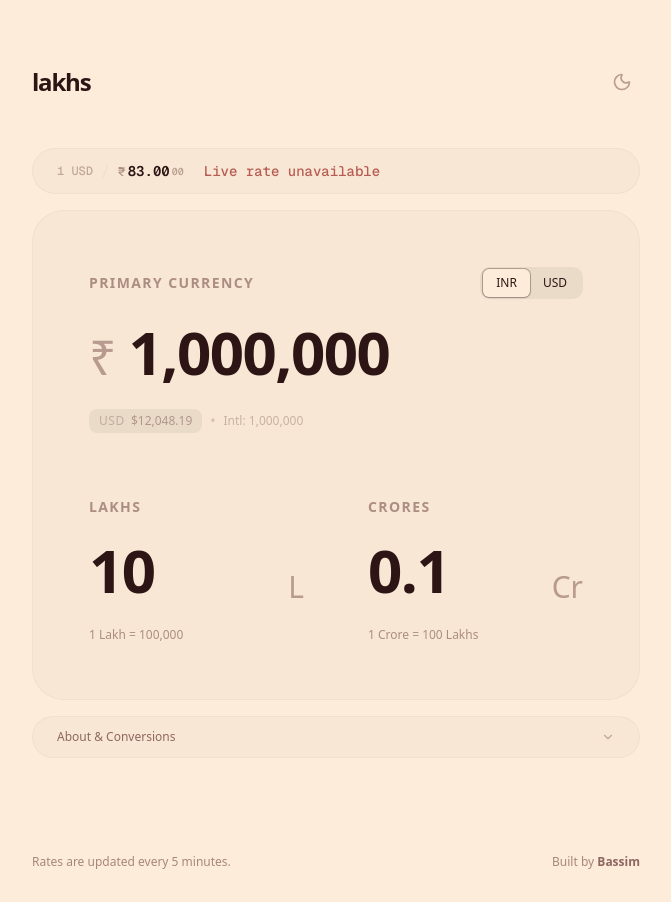
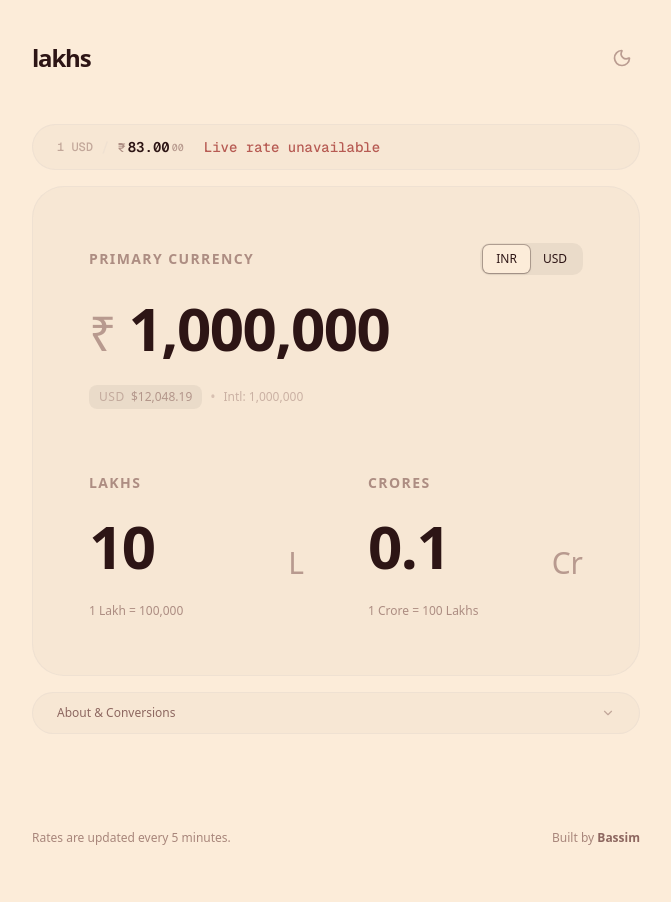
Before and after one commit to AVGVSTVS96/lakhs, a Next.js app: page / in a window 1280 px wide. Shown: the whole page, without its empty margins (304-975 px from the left). After the commit the page ends 878 px from the top, so only its background shows below. Built offline with nearby package versions, Linux system fonts and the light colour scheme; no server answers.

Commit message:
feat: improve header spacing

```diff
--- a/src/app/page.tsx
+++ b/src/app/page.tsx
@@ -13,7 +13,7 @@ export default async function Home() {
   const initialRate = await getExchangeRate()
 
   return (
-    <main className="mx-auto flex max-w-2xl w-full flex-col px-4 py-8 sm:px-8 sm:py-16" role="main">
+    <main className="mx-auto flex max-w-2xl w-full flex-col px-4 pt-10 pb-8 sm:px-8 sm:pb-16" role="main">
       <header className="flex items-center justify-between mb-12">
           {/* Visually hidden H1 for SEO and screen readers */}
           <h1 className="sr-only">
```
